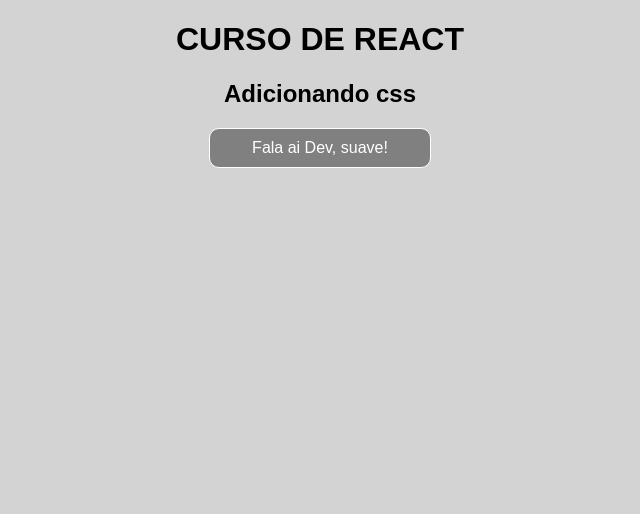
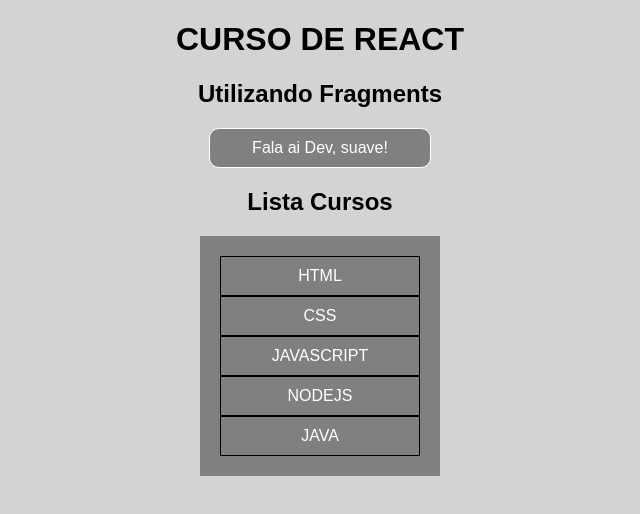
Before and after one commit to aleanrocha/react, a React (Create React App) app in the folder react-app/: page / in a window 1280 px wide. Shown: the top 514 px of the page, without its empty margins (320-960 px from the left). Built offline with nearby package versions, Linux system fonts and the light colour scheme.

Commit message:
utilizando fragments

```diff
--- a/react-app/src/App.js
+++ b/react-app/src/App.js
@@ -1,5 +1,6 @@
 import './App.css';
 import SayMyName from './components/SayMyName';
+import List from './components/List';
 
 function App() {
   const name = 'Tiringa'
@@ -7,8 +8,9 @@ function App() {
   return (
     <div className="App">
       <h1>Curso de react</h1>
-      <h2>Adicionando css</h2>
+      <h2>Utilizando Fragments</h2>
       <SayMyName name="Dev" />
+      <List/>
     </div>
   );
 }
--- /dev/null
+++ b/react-app/src/components/ItemsList.js
@@ -0,0 +1,15 @@
+import styles from './ItemsList.module.css'
+function ItemsList() {
+  return (
+    <>
+      <ul className={styles.listContent}>
+        <li className={styles.listElements}>HTML</li>
+        <li className={styles.listElements}>CSS</li>
+        <li className={styles.listElements}>JAVASCRIPT</li>
+        <li className={styles.listElements}>NODEJS</li>
+        <li className={styles.listElements}>JAVA</li>
+      </ul>
+    </>
+  )
+}
+export default ItemsList
--- /dev/null
+++ b/react-app/src/components/ItemsList.module.css
@@ -0,0 +1,12 @@
+.listContent {
+  list-style: none;
+  width: 200px;
+  background-color: gray;
+  margin: auto;
+  padding: 20px;
+}
+.listElements {
+  padding: 10px 0;
+  border: 1.5px solid black;
+  color: #fff;
+}
--- /dev/null
+++ b/react-app/src/components/List.js
@@ -0,0 +1,10 @@
+import ItemsList from "./ItemsList"
+function List() {
+  return (
+    <>
+      <h2>Lista Cursos</h2>
+      <ItemsList />
+    </>
+  )
+}
+export default List
```
